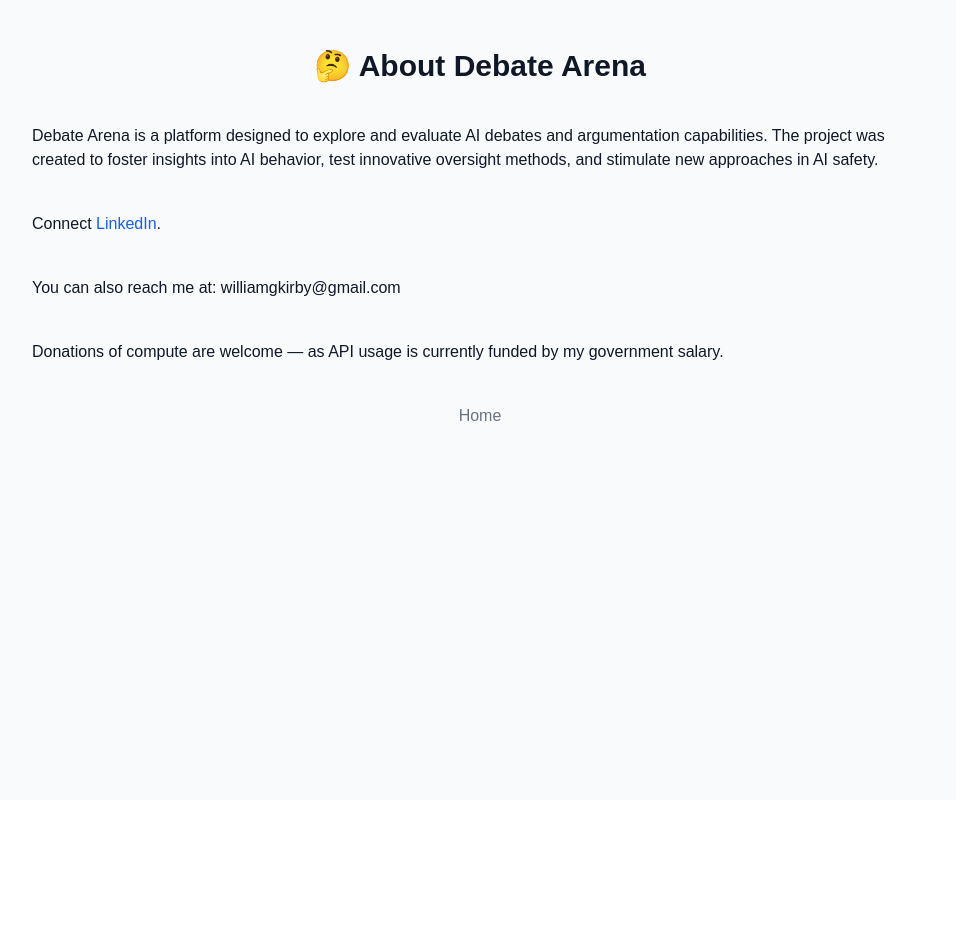
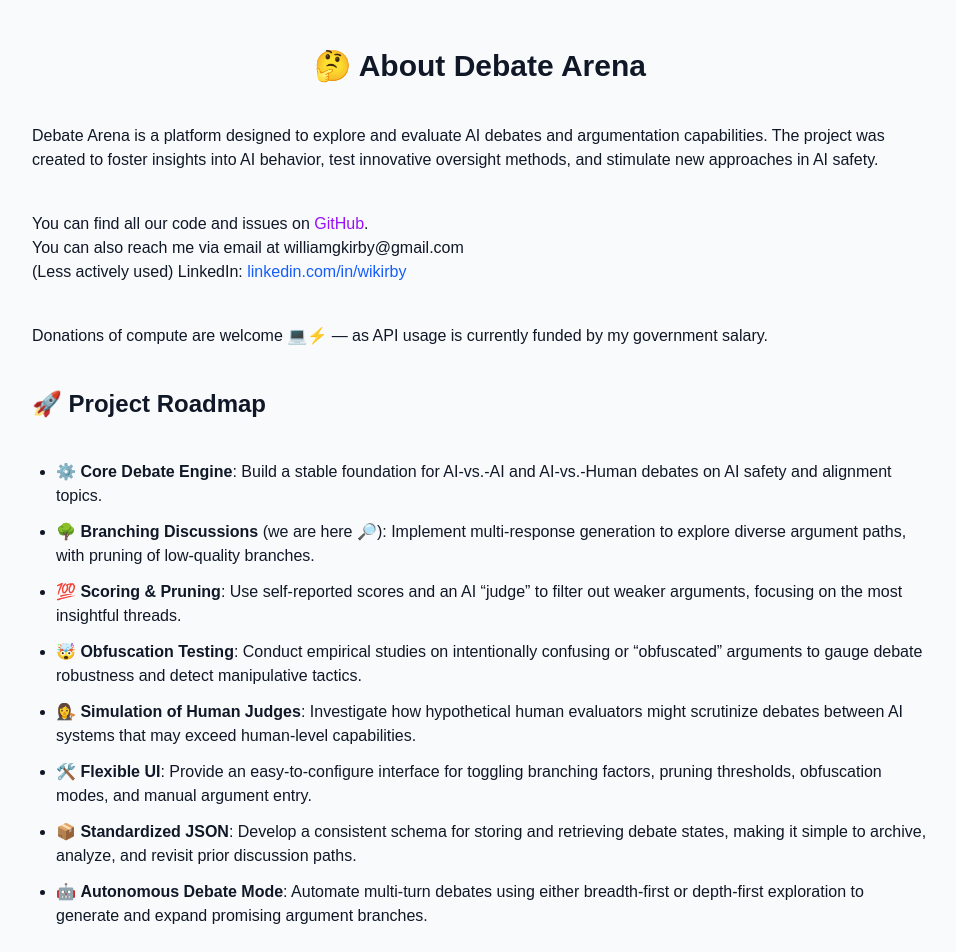
Before and after one commit to williamgki/debate-arena, a Next.js app: page /about in a window 1280 px wide. Shown: the top 952 px of the page, without its empty margins (160-1116 px from the left). Before the commit the page ends 800 px from the top, so only its background shows below. Built offline with nearby package versions, Linux system fonts and the light colour scheme.

Commit message:
feat: updated About page with roadmap

```diff
--- a/src/app/about/page.tsx
+++ b/src/app/about/page.tsx
@@ -1,5 +1,3 @@
-// src/app/about/page.tsx
-
 import NextLink from "next/link";
 
 export default function About() {
@@ -8,21 +6,74 @@ export default function About() {
       <div className="max-w-4xl mx-auto space-y-10">
         <h1 className="text-3xl font-bold text-center">🤔 About Debate Arena</h1>
         <p>
-          Debate Arena is a platform designed to explore and evaluate AI debates and argumentation capabilities. The project was created to foster insights into AI behavior, test innovative oversight methods, and stimulate new approaches in AI safety.
+          Debate Arena is a platform designed to explore and evaluate AI debates and argumentation capabilities.
+          The project was created to foster insights into AI behavior, test innovative oversight methods, and
+          stimulate new approaches in AI safety.
         </p>
+
+        {/* Contact + GitHub */}
         <p>
-          Connect{" "}
+          You can find all our code and issues on{" "}
+          <a
+            href="https://github.com/williamgki/debate-arena"
+            className="text-purple-600 hover:underline"
+            target="_blank"
+            rel="noopener noreferrer"
+          >
+            GitHub
+          </a>
+          .<br />
+          You can also reach me via email at williamgkirby&#64;gmail.com<br />
+          (Less actively used) LinkedIn:{" "}
           <NextLink href="https://www.linkedin.com/in/wikirby/" legacyBehavior>
-            <a className="text-blue-600 hover:underline">LinkedIn</a>
+            <a className="text-blue-600 hover:underline">
+              linkedin.com/in/wikirby
+            </a>
           </NextLink>
-          .
         </p>
+
         <p>
-          You can also reach me at: williamgkirby&#64;gmail.com
+          Donations of compute are welcome 💻⚡ — as API usage is currently funded by my government salary.
         </p>
-        <p>
-          Donations of compute are welcome &mdash; as API usage is currently funded by my government salary.
-        </p>
+
+        {/* Project Roadmap */}
+        <h2 className="text-2xl font-semibold mt-8">🚀 Project Roadmap</h2>
+        <ul className="list-disc pl-6 space-y-3">
+          <li>
+            ⚙️ <strong>Core Debate Engine</strong>: Build a stable foundation for AI-vs.-AI
+            and AI-vs.-Human debates on AI safety and alignment topics.
+          </li>
+          <li>
+            🌳 <strong>Branching Discussions</strong> (we are here 🔎): Implement multi-response
+            generation to explore diverse argument paths, with pruning of low-quality branches.
+          </li>
+          <li>
+            💯 <strong>Scoring & Pruning</strong>: Use self-reported scores and an AI “judge”
+            to filter out weaker arguments, focusing on the most insightful threads.
+          </li>
+          <li>
+            🤯 <strong>Obfuscation Testing</strong>: Conduct empirical studies on intentionally
+            confusing or “obfuscated” arguments to gauge debate robustness and detect manipulative tactics.
+          </li>
+          <li>
+            👩‍⚖️ <strong>Simulation of Human Judges</strong>: Investigate how hypothetical human
+            evaluators might scrutinize debates between AI systems that may exceed human-level capabilities.
+          </li>
+          <li>
+            🛠️ <strong>Flexible UI</strong>: Provide an easy-to-configure interface for toggling
+            branching factors, pruning thresholds, obfuscation modes, and manual argument entry.
+          </li>
+          <li>
+            📦 <strong>Standardized JSON</strong>: Develop a consistent schema for storing and
+            retrieving debate states, making it simple to archive, analyze, and revisit prior
+            discussion paths.
+          </li>
+          <li>
+            🤖 <strong>Autonomous Debate Mode</strong>: Automate multi-turn debates using either
+            breadth-first or depth-first exploration to generate and expand promising argument branches.
+          </li>
+        </ul>
+
         {/* Discrete Home Link */}
         <div className="text-center mt-8">
           <NextLink href="/" legacyBehavior>
```
